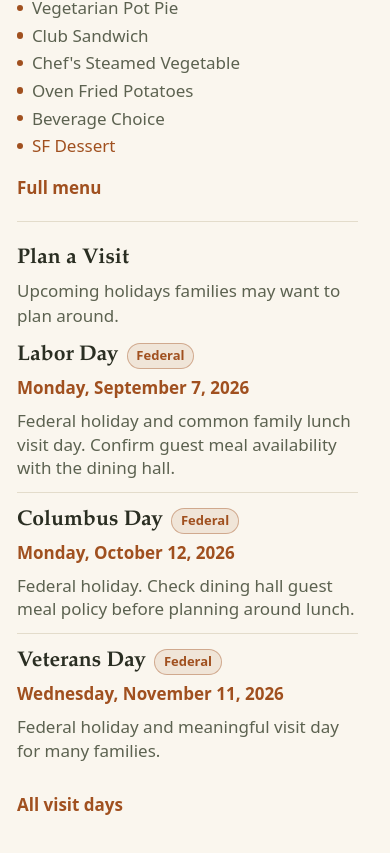
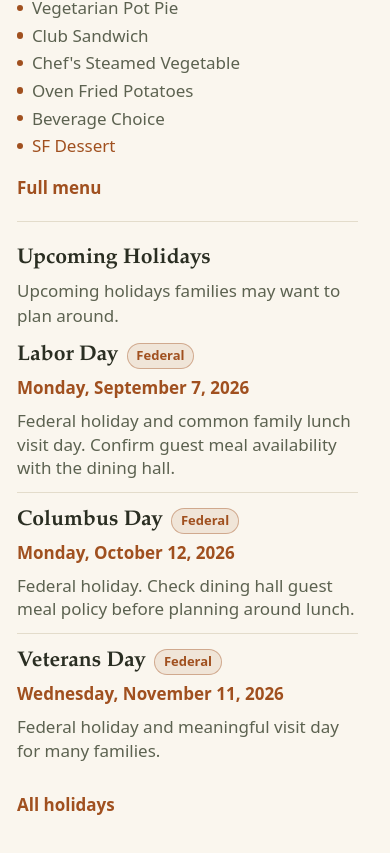
Before and after one commit to dillo/magnolia-companion, a Next.js app: page / in a window 390 px wide. Shown: the part 1405-2258 px from the top of the page. Built offline with nearby package versions, Linux system fonts and the light colour scheme.

Commit message:
chore: rename visits labels to holidays

```diff
--- a/components/Breadcrumbs.tsx
+++ b/components/Breadcrumbs.tsx
@@ -7,7 +7,7 @@ const ROUTE_LABELS: Record<string, string> = {
   "/": "Activities",
   "/menu": "Menu",
   "/calendar": "Calendar",
-  "/visits": "Visits",
+  "/visits": "Holidays",
   "/faq": "FAQ",
 };
 
--- a/components/CalendarClient.tsx
+++ b/components/CalendarClient.tsx
@@ -244,7 +244,7 @@ export default function CalendarClient({ months, visitDays }: { months: Activity
 
       {monthVisitDays.length > 0 && (
         <section className="mt-4 border-y border-hairline py-3">
-          <h2 className="mb-2 font-semibold">Family visit days this month</h2>
+          <h2 className="mb-2 font-semibold">Holidays this month</h2>
           <div className="flex flex-wrap gap-2 text-[15px]">
             {monthVisitDays.map((day) => (
               <button key={`${day.startDate}-${day.title}`} type="button" onClick={() => setSelected(day.startDate)}
--- a/components/NavLinks.tsx
+++ b/components/NavLinks.tsx
@@ -8,7 +8,7 @@ const NAV = [
   { href: "/", label: "Activities" },
   { href: "/menu", label: "Menu" },
   { href: "/calendar", label: "Calendar" },
-  { href: "/visits", label: "Visits" },
+  { href: "/visits", label: "Holidays" },
   { href: "/faq", label: "FAQ" },
 ];
 
--- a/components/VisitDays.tsx
+++ b/components/VisitDays.tsx
@@ -49,18 +49,18 @@ export function VisitDaysSummary({ days }: { days: VisitDay[] }) {
   return (
     <section className="border-t border-hairline pt-5">
       <div className="mb-3">
-        <h2 className="font-display text-xl font-semibold text-ink">Plan a Visit</h2>
+        <h2 className="font-display text-xl font-semibold text-ink">Upcoming Holidays</h2>
         <p className="mt-1 text-moss">Upcoming holidays families may want to plan around.</p>
       </div>
       {days.length === 0 ? (
-        <p className="text-moss">No visit days have been added yet.</p>
+        <p className="text-moss">No holidays have been added yet.</p>
       ) : (
         <div>
           {days.map((day) => <VisitDayCard key={`${day.startDate}-${day.title}`} day={day} compact />)}
         </div>
       )}
       <Link href="/visits" className="mt-4 inline-block font-semibold text-copper underline-offset-4 hover:underline">
-        All visit days
+        All holidays
       </Link>
     </section>
   );
--- a/components/VisitNotifications.tsx
+++ b/components/VisitNotifications.tsx
@@ -60,7 +60,7 @@ export default function VisitNotifications({ visitDays }: { visitDays: VisitDay[
 
   return (
     <div ref={rootRef} className="relative">
-      <button type="button" aria-label="Show visit day notifications" aria-expanded={open}
+      <button type="button" aria-label="Show holiday notifications" aria-expanded={open}
         onClick={() => setOpen((value) => !value)}
         className={`relative flex h-10 w-10 shrink-0 items-center justify-center rounded-full border ${
           prominent
@@ -79,7 +79,7 @@ export default function VisitNotifications({ visitDays }: { visitDays: VisitDay[
       {open && (
         <section className="absolute -right-12 z-40 mt-3 w-[min(24rem,calc(100vw-2rem))] overflow-hidden rounded-lg border border-hairline bg-petal text-left shadow-[0_12px_24px_rgba(42,46,34,0.14)] sm:right-0">
           <div className="border-b border-hairline px-4 py-3">
-            <h2 className="font-display text-2xl font-semibold leading-tight text-ink">Visit Reminders</h2>
+            <h2 className="font-display text-2xl font-semibold leading-tight text-ink">Holiday Reminders</h2>
           </div>
 
           <div className="divide-y divide-hairline">
@@ -115,7 +115,7 @@ export default function VisitNotifications({ visitDays }: { visitDays: VisitDay[
           <div className="border-t border-hairline px-4 py-3">
             <Link href="/visits" onClick={() => setOpen(false)}
               className="flex items-center justify-between font-semibold text-copper hover:text-ink">
-              <span>All visit days</span>
+              <span>All holidays</span>
               <span aria-hidden="true" className="text-xl leading-none">›</span>
             </Link>
           </div>
--- a/components/VisitsClient.tsx
+++ b/components/VisitsClient.tsx
@@ -30,9 +30,9 @@ export default function VisitsClient({ visitDays }: { visitDays: VisitDay[] }) {
       <Breadcrumbs />
       <div className="md:flex md:items-end md:justify-between md:gap-6">
         <div>
-          <h1 className="font-display text-3xl font-semibold">Family Visit Days</h1>
+          <h1 className="font-display text-3xl font-semibold">Holidays</h1>
         </div>
-        <div role="tablist" aria-label="Visit day type" className="mt-4 inline-grid w-fit grid-cols-3 rounded-full bg-hairline/60 p-1 md:mt-0">
+        <div role="tablist" aria-label="Holiday type" className="mt-4 inline-grid w-fit grid-cols-3 rounded-full bg-hairline/60 p-1 md:mt-0">
           {FILTERS.map((item) => (
             <button key={item.key} role="tab" aria-selected={filter === item.key} onClick={() => setFilter(item.key)}
               className={`whitespace-nowrap rounded-full px-2 py-2 text-center text-[15px] font-semibold sm:px-3 ${
@@ -48,7 +48,7 @@ export default function VisitsClient({ visitDays }: { visitDays: VisitDay[] }) {
         {filtered.map((day) => <VisitDayCard key={`${day.startDate}-${day.title}`} day={day} />)}
       </div>
 
-      {filtered.length === 0 && <EmptyState message="No upcoming visit days match this filter." />}
+      {filtered.length === 0 && <EmptyState message="No upcoming holidays match this filter." />}
     </div>
   );
 }
```
